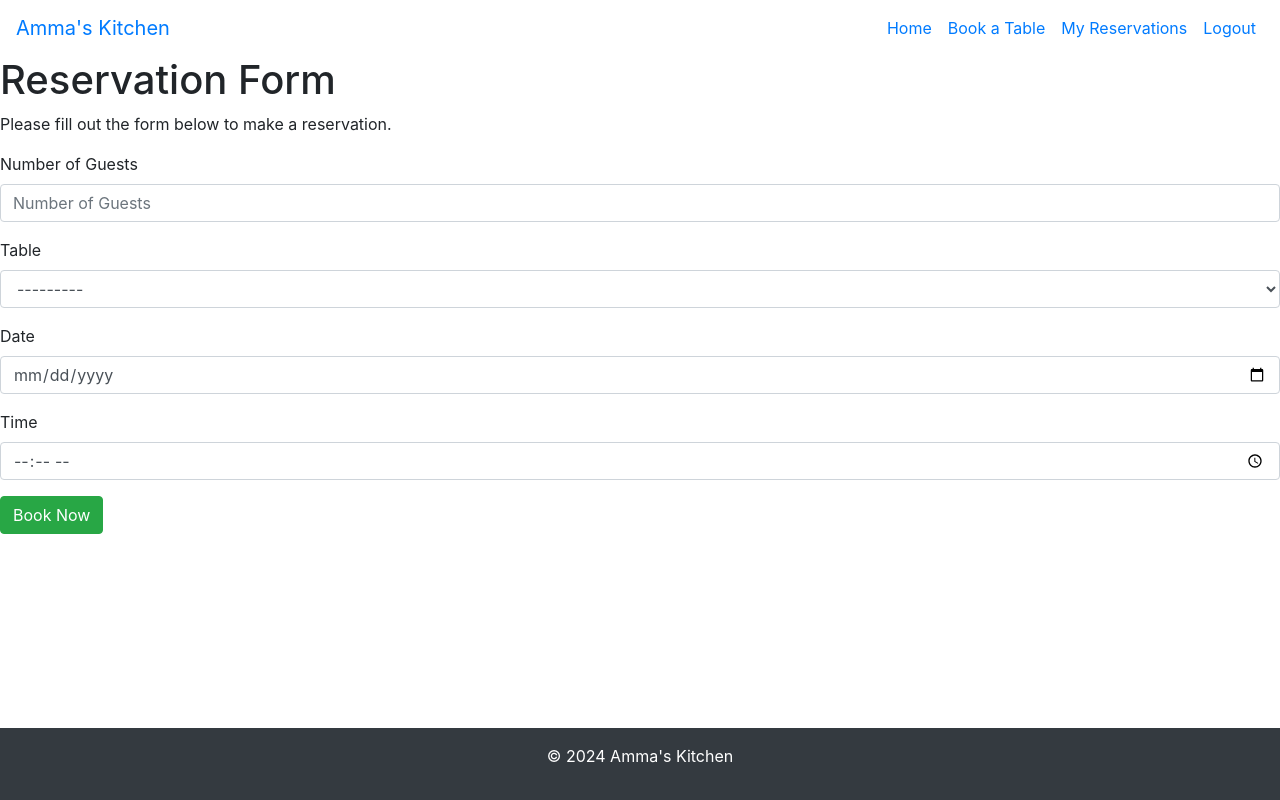
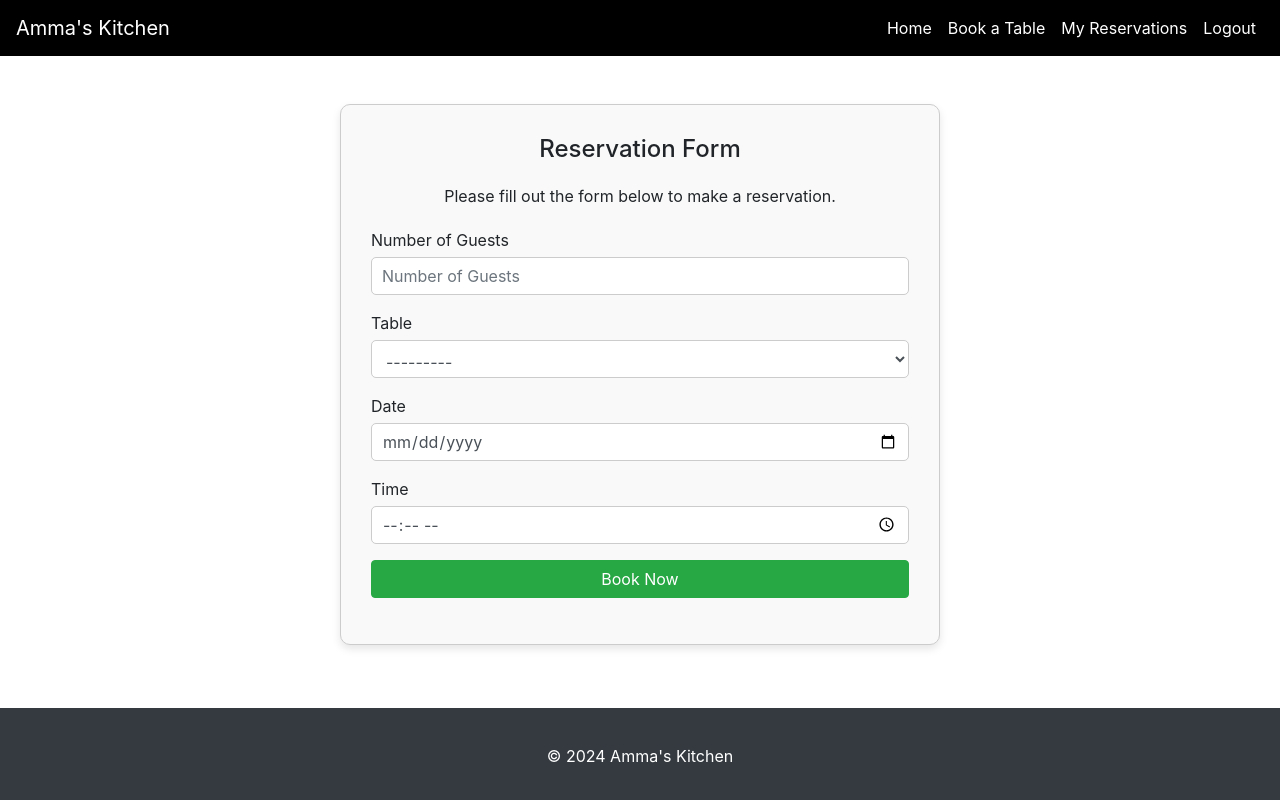
Before and after one commit to neaqx/amma-s-kitchen, a Django app: page /make/ in a window 1280 px wide. Run offline with Django 5.2, Linux system fonts and the light colour scheme; the visitor is signed in with stand-in values (Sample User, id 1); data that the repository does not hold is empty; some libraries are stand-ins or nearby versions.

Commit message:
Add styling to all html files

```diff
--- a/restaurant_booking/reservations/models.py
+++ b/restaurant_booking/reservations/models.py
@@ -12,13 +12,13 @@ class Table(models.Model):
 class Reservation(models.Model):
     user = models.ForeignKey(User, on_delete=models.CASCADE)
     table = models.ForeignKey(Table, on_delete=models.CASCADE)
-    guests = models.IntegerField()
+    guests = models.IntegerField(max_length=10)
     date = models.DateField()
     time = models.TimeField()
     created_at = models.DateTimeField(auto_now_add=True)
 
     class Meta:
-        unique_together = ('table', 'date', 'time')  # Verhindert Doppelbuchungen
+        unique_together = ('table', 'date', 'time')
 
     def __str__(self):
         return f"Reservation for {self.guests} guests on {self.date} at {self.time}"
--- a/restaurant_booking/reservations/static/css/style.css
+++ b/restaurant_booking/reservations/static/css/style.css
@@ -93,6 +93,10 @@ body {
     color: white;
 }
 
+.custom-toggler.navbar-toggler {
+    border-color: white;
+}
+
 
 /* Styling Login-Formular */
 .login-container {
@@ -128,3 +132,82 @@ body {
 .text-center p {
     margin-top: 20px;
 }
+
+
+/* Styling für das Registrierungsformular */
+.register-container {
+    max-width: 400px;
+    margin: 0 auto;
+    padding: 30px;
+    border: 1px solid #ccc;
+    border-radius: 10px;
+    background-color: #f9f9f9;
+    box-shadow: 0 4px 8px rgba(0, 0, 0, 0.1);
+}
+
+.register-container h2 {
+    margin-bottom: 20px;
+}
+
+.form-group {
+    margin-bottom: 15px;
+}
+
+.btn-block {
+    width: 100%;
+}
+
+.text-center {
+    text-align: center;
+}
+
+.text-center p {
+    margin-top: 20px;
+}
+
+
+/* Styling für das Reservierungsformular */
+.reservation-container {
+    max-width: 600px;
+    margin: 0 auto;
+    padding: 30px;
+    border: 1px solid #ccc;
+    border-radius: 10px;
+    background-color: #f9f9f9;
+    box-shadow: 0 4px 8px rgba(0, 0, 0, 0.1);
+}
+
+.reservation-container h1 {
+    margin-bottom: 20px;
+    font-size: 24px;
+}
+
+.reservation-container p {
+    margin-bottom: 20px;
+    text-align: center;
+}
+
+.form-group {
+    margin-bottom: 20px;
+}
+
+.form-group label {
+    display: block;
+    margin-bottom: 5px;
+}
+
+.form-group input,
+.form-group select {
+    width: 100%;
+    padding: 10px;
+    border-radius: 5px;
+    border: 1px solid #ccc;
+}
+
+.btn-block {
+    width: 100%;
+}
+
+.text-center {
+    text-align: center;
+}
--- a/restaurant_booking/reservations/templates/header.html
+++ b/restaurant_booking/reservations/templates/header.html
@@ -15,7 +15,7 @@
 <nav class="navbar navbar-expand-lg">
   <a class="navbar-brand" href="#">Amma's Kitchen</a>
   <button class="navbar-toggler" type="button" data-toggle="collapse" data-target="#navbarNav" aria-controls="navbarNav" aria-expanded="false" aria-label="Toggle navigation">
-    <span class="navbar-toggler-icon"></span>
+    <span class="navbar-toggler-icon custom-toggler"></span>
   </button>
   <div class="collapse navbar-collapse" id="navbarNav">
     <ul class="navbar-nav ml-auto">
--- a/restaurant_booking/reservations/templates/reservations/reservation_form.html
+++ b/restaurant_booking/reservations/templates/reservations/reservation_form.html
@@ -1,15 +1,27 @@
+{% load static %}
+<head>
+    <meta charset="UTF-8">
+    <meta name="viewport" content="width=device-width, initial-scale=1.0">
+    <title>Amma's Kitchen</title>
+    <link rel="stylesheet" href="{% static 'css/style.css' %}">
+</head>
+
 {% include 'header.html' %}
+
+<div class="container mt-5">
+    <div class="reservation-container">
+        <h1 class="text-center">Reservation Form</h1>
+        <p class="text-center">Please fill out the form below to make a reservation.</p>
+
         <form method="POST">
             {% csrf_token %}
-    <h1>Reservation Form</h1>
-    <p>Please fill out the form below to make a reservation.</p>
             <div class="form-group">
                 <label for="guests">Number of Guests</label>
                 {{ form.guests }}
             </div>
             <div class="form-group">
                 <label for="table">Table</label>
-        {{ form.table }} <!-- This should render as a dropdown -->
+                {{ form.table }}
             </div>
             <div class="form-group">
                 <label for="date">Date</label>
@@ -19,6 +31,9 @@
                 <label for="time">Time</label>
                 {{ form.time }}
             </div>
-    <button type="submit" class="btn btn-success">Book Now</button>
+            <button type="submit" class="btn btn-success btn-block">Book Now</button>
         </form>
+    </div>
+</div>
+
 {% include 'footer.html' %}
--- a/restaurant_booking/restaurant_booking/settings.py
+++ b/restaurant_booking/restaurant_booking/settings.py
@@ -129,3 +129,7 @@ STATICFILES_DIRS = [
 # https://docs.djangoproject.com/en/5.1/ref/settings/#default-auto-field
 
 DEFAULT_AUTO_FIELD = "django.db.models.BigAutoField"
+
+LOGIN_REDIRECT_URL = '/'
+
+LOGOUT_REDIRECT_URL = '/accounts/login/'
```
Also changed, not shown: restaurant_booking/reservations/templates/registration/register.html (+23 -6 lines), restaurant_booking/reservations/templates/reservations/my_reservations.html (+34 -10 lines), README.md (deleted). Lines whose indentation alone changed are shown as unchanged.
